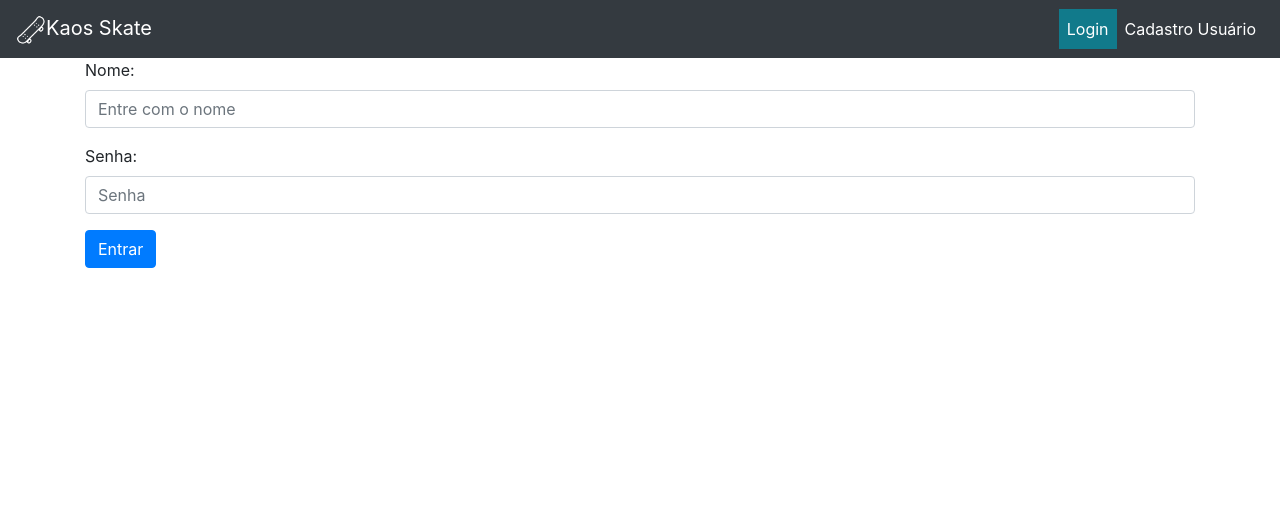
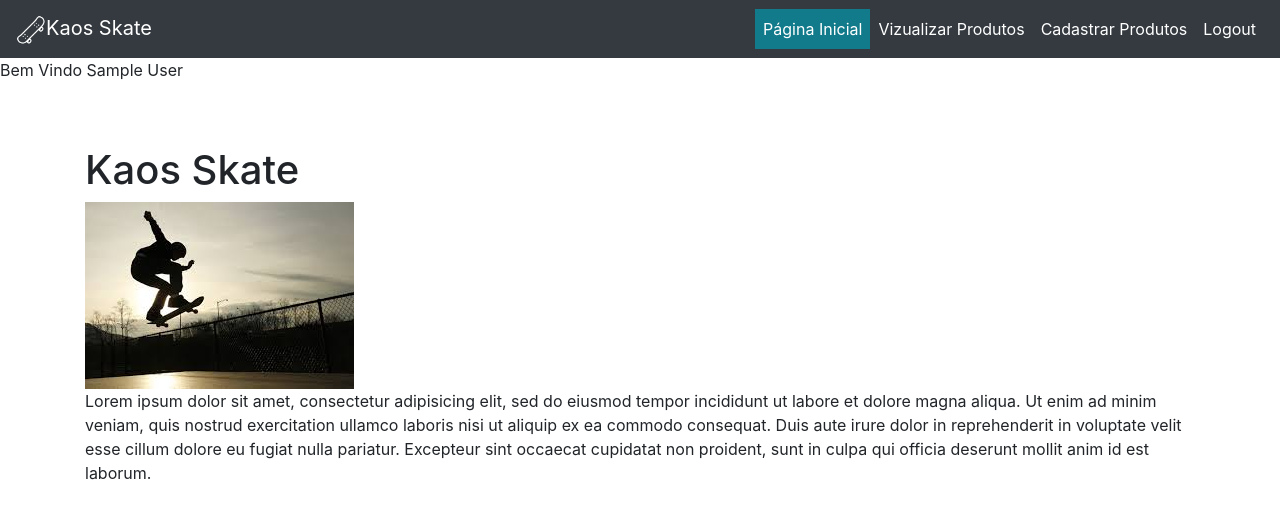
Before and after one commit to Biffyclyro/Trabalho-PHP, a PHP site: page / in a window 1280 px wide. Shown: the top 519 px of the page. Run offline with PHP 8.4, Linux system fonts and the light colour scheme; the visitor is signed in with stand-in values (Sample User, id 1).

Commit message:
Add files via upload

```diff
--- a/joaoSenna/cadastrarProduto.php
+++ b/joaoSenna/cadastrarProduto.php
@@ -14,7 +14,7 @@
 <body>
 	<nav class="navbar navbar-expand-lg navbar-dark bg-dark">
 
-		<a class="navbar-brand" href="paginaInicial.php"><img src="img/skate.png" width="30" height="30" alt="ícone de skate">Kaos Skate</a>
+		<a class="navbar-brand" href="index.php"><img src="img/skate.png" width="30" height="30" alt="ícone de skate">Kaos Skate</a>
     <button class="navbar-toggler" type="button" data-toggle="collapse" data-target="#navbarSupportedContent" aria-controls="navbarSupportedContent" aria-expanded="false" aria-label="Toggle navigation">
             <span class="navbar-toggler-icon"></span>
     </button>
@@ -34,7 +34,7 @@
 
 
 			    <li class="nav-item active ">
-			       <a class="nav-link" href="paginaInicial.php">Página Inicial<span class="sr-only">(current)</span></a>
+			       <a class="nav-link" href="index.php">Página Inicial<span class="sr-only">(current)</span></a>
 			    </li>
 
 
--- a/joaoSenna/editarProduto.php
+++ b/joaoSenna/editarProduto.php
@@ -14,7 +14,7 @@
 <body>
 	<nav class="navbar navbar-expand-lg navbar-dark bg-dark">
 
-		<a class="navbar-brand" href="paginaInicial.php"><img src="img/skate.png" width="30" height="30" alt="ícone de skate">Kaos Skate</a>
+		<a class="navbar-brand" href="index.php"><img src="img/skate.png" width="30" height="30" alt="ícone de skate">Kaos Skate</a>
     <button class="navbar-toggler" type="button" data-toggle="collapse" data-target="#navbarSupportedContent" aria-controls="navbarSupportedContent" aria-expanded="false" aria-label="Toggle navigation">
             <span class="navbar-toggler-icon"></span>
     </button>
@@ -34,7 +34,7 @@
 
 
 			    <li class="nav-item active ">
-			       <a class="nav-link" href="paginaInicial.php">Página Inicial</a>
+			       <a class="nav-link" href="index.php">Página Inicial</a>
 			    </li>
 
 
--- a/joaoSenna/index.php
+++ b/joaoSenna/index.php
@@ -1,15 +1,13 @@
-
-
 
 
 <!DOCTYPE html>
-<html lang="pt-br">
-
+<html>
 <head>
+	<title>Produtos</title>
 	<meta charset="utf-8">
-  <meta name="viewport" content="width=device-width, initial-scale=1, shrink-to-fit=no">
+	<meta name="viewport" content="width=device-width, initial-scale=1, shrink-to-fit=no">
 	<link rel="shortcut icon" type="image/x-icon" href="img/skate.png">
-	<title>Login</title>
+	<title>Pagina Inicial</title>
 	<link rel="stylesheet" href="css/reset.css">
 	<link rel="stylesheet" href="https://stackpath.bootstrapcdn.com/bootstrap/4.1.3/css/bootstrap.min.css" integrity="sha384-MCw98/SFnGE8fJT3GXwEOngsV7Zt27NXFoaoApmYm81iuXoPkFOJwJ8ERdknLPMO" crossorigin="anonymous">
 
@@ -18,21 +16,38 @@
 <body>
 	<nav class="navbar navbar-expand-lg navbar-dark bg-dark">
 
-		<a class="navbar-brand" href="paginaInicial.php"><img src="img/skate.png" width="30" height="30" alt="ícone de skate">Kaos Skate</a>
+		<a class="navbar-brand" href="index.php"><img src="img/skate.png" width="30" height="30" alt="ícone de skate">Kaos Skate</a>
     <button class="navbar-toggler" type="button" data-toggle="collapse" data-target="#navbarSupportedContent" aria-controls="navbarSupportedContent" aria-expanded="false" aria-label="Toggle navigation">
             <span class="navbar-toggler-icon"></span>
     </button>
+		  <?php
 
+				session_start();
+				if (isset($_SESSION['nome'])){
+					$nome = $_SESSION['nome'];
+				}else{
+					header("Location: login.php");
+				}
+			?>
 
 
 		<div class="collapse navbar-collapse justify-content-end" id="navbarNav">
 		    <ul class="navbar-nav ">
 
+
 			    <li class="nav-item active btn-info">
-			        <a class="nav-link" href="index.php">Login</a>
+			       <a class="nav-link" href="index.php">Página Inicial<span class="sr-only">(current)</span></a>
+			    </li>
+
+
+			    <li class="nav-item active ">
+			        <a class="nav-link" href="visualizarProdutos.php">Vizualizar Produtos</a>
 			    </li>
 			    <li class="nav-item active ">
-			        <a class="nav-link" href="cadastro.php">Cadastro Usuário</a>
+			        <a class="nav-link" href="cadastrarProduto.php">Cadastrar Produtos</a>
+			    </li>
+		        <li class="nav-item active user">
+			    	<a class="nav-link" href="controleUsuario.php?opcao=Sair">Logout</a>
 			    </li>
 
 
@@ -41,47 +56,30 @@
 		  </div>
 
 	</nav>
+	<div class="user">
+		<p>Bem Vindo <?php   echo $nome; ?></p>
+	</div>
 
-		<section>
 
-      <div class="container">
-        <form method="post" action="controleUsuario.php">
-          <div class="form-group">
-            <label for="nome">Nome:</label>
-            <input type="text" class="form-control" id="nome" name="nome" placeholder="Entre com o nome">
 
-          </div>
-          <div class="form-group">
-            <label for="senha">Senha:</label>
-            <input type="password" class="form-control" id="senha" name="senha" placeholder="Senha">
-          </div>
-          <button type="submit" class="btn btn-primary" name="opcao" value="Entrar">Entrar</button>
-        </form>
-      </div>
+	<br/>
+	<br/>
+	<div class="container">
+		<div class="row">
+			<div class="col-md-12">
+				<h1>Kaos Skate</h1>
+				<a href="visualizarProdutos.php"><img src="img/manobra.jpg" class="img-fluid" alt="Uma manobra de skate, Ollie"></a>
+				<p>Lorem ipsum dolor sit amet, consectetur adipisicing elit, sed do eiusmod
+				tempor incididunt ut labore et dolore magna aliqua. Ut enim ad minim veniam,
+				quis nostrud exercitation ullamco laboris nisi ut aliquip ex ea commodo
+				consequat. Duis aute irure dolor in reprehenderit in voluptate velit esse
+				cillum dolore eu fugiat nulla pariatur. Excepteur sint occaecat cupidatat non
+				proident, sunt in culpa qui officia deserunt mollit anim id est laborum.</p>
+			</div>
 
-			<article>
-				<h2></h2>
-				<p></p>
-			</article>
-
-			<article>
-				<h2></h2>
-				<p></p>
-			</article>
-
-			<article>
-				<h2></h2>
-				<p></p>
-			</article>
-		</section>
-
-		<footer></footer>
+		</div>
 
 	</div>
-	<script></script>
-	<script src="https://code.jquery.com/jquery-3.3.1.slim.min.js" integrity="sha384-q8i/	DzO0rT7abK41JStQIAqVgRVzpbzo5smXKp4YfRvH+8abtTE1Pi6jizo" crossorigin="anonymous"></script>
-	<script src="https://cdnjs.cloudflare.com/ajax/libs/popper.js/1.14.3/umd/popper.min.js" integrity="sha384-ZMP7rVo3mIykV+2+9J3UJ46jBk0WLaUAdn689aCwoqbBJiSnjAK/l8WvCWPIPm49" crossorigin="anonymous"></script>
-	<script src="https://stackpath.bootstrapcdn.com/bootstrap/4.1.3/js/bootstrap.min.js" integrity="sha384-ChfqqxuZUCnJSK3+MXmPNIyE6ZbWh2IMqE241rYiqJxyMiZ6OW/JmZQ5stwEULTy" crossorigin="anonymous"></script>
 
 </body>
 </html>
--- a/joaoSenna/visualizarProdutos.php
+++ b/joaoSenna/visualizarProdutos.php
@@ -14,7 +14,7 @@
 <body>
 	<nav class="navbar navbar-expand-lg navbar-dark bg-dark">
 
-		<a class="navbar-brand" href="paginaInicial.php"><img src="img/skate.png" width="30" height="30" alt="ícone de skate">Kaos Skate</a>
+		<a class="navbar-brand" href="index.php"><img src="img/skate.png" width="30" height="30" alt="ícone de skate">Kaos Skate</a>
     <button class="navbar-toggler" type="button" data-toggle="collapse" data-target="#navbarSupportedContent" aria-controls="navbarSupportedContent" aria-expanded="false" aria-label="Toggle navigation">
             <span class="navbar-toggler-icon"></span>
     </button>
@@ -34,7 +34,7 @@
 
 
 			    <li class="nav-item active ">
-			       <a class="nav-link" href="paginaInicial.php">Página Inicial<span class="sr-only">(current)</span></a>
+			       <a class="nav-link" href="index.php">Página Inicial<span class="sr-only">(current)</span></a>
 			    </li>
 
 
```
Also changed, not shown: joaoSenna/controleUsuario.php (+5 -5 lines), joaoSenna/login.php (renamed from joaoSenna/cadastro.php, +13 -8 lines).
